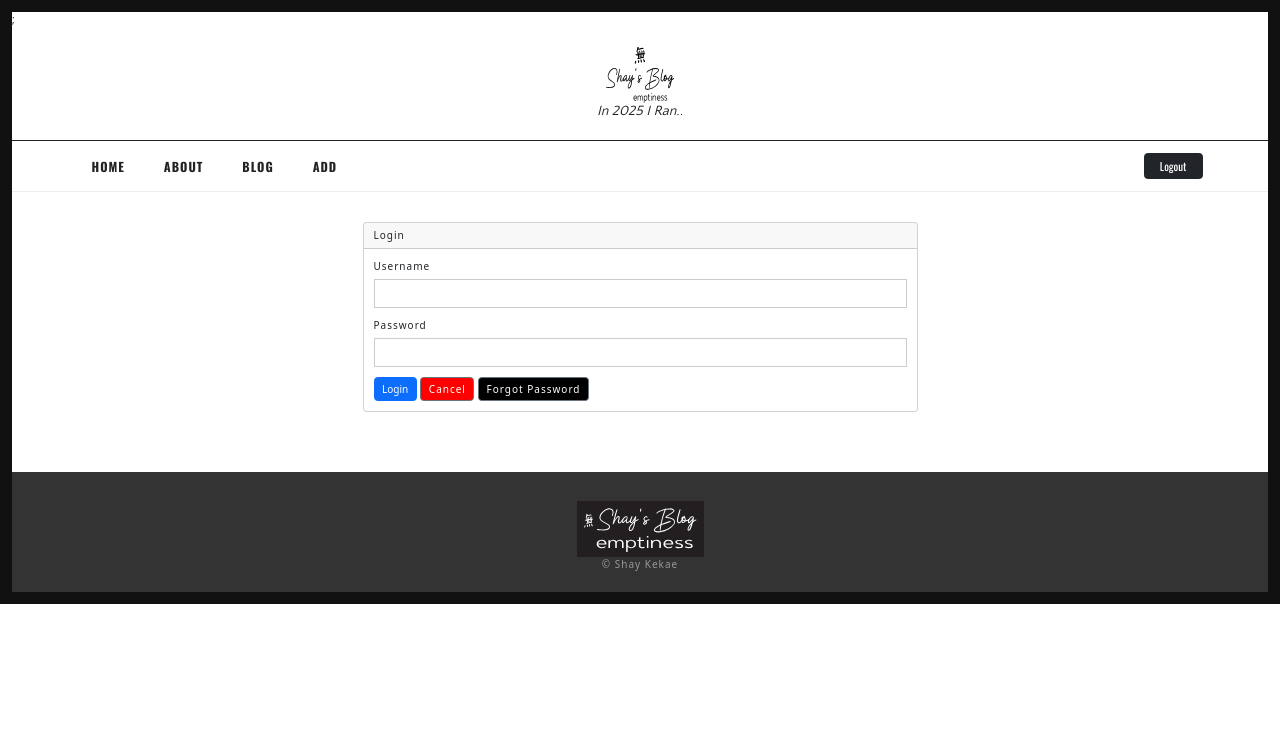
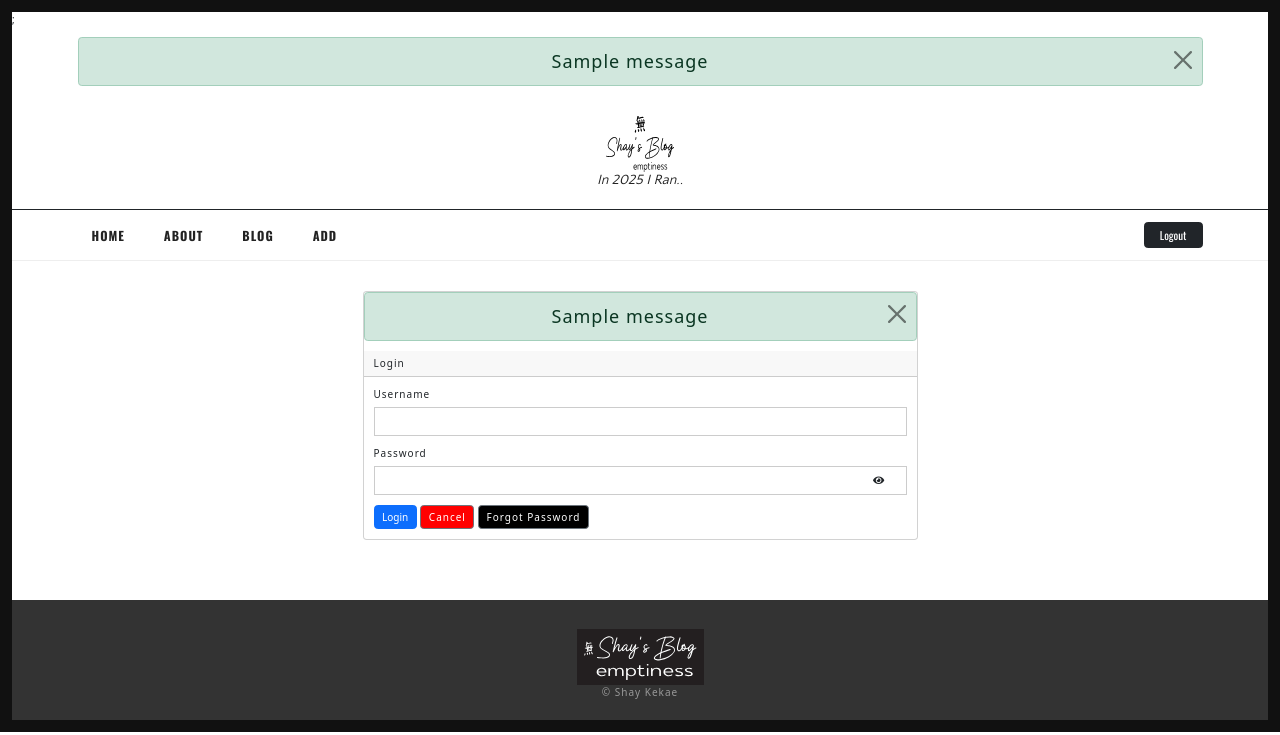
Before and after one commit to shaymk1/2025-i-ran-gallery, a Django app: page /login/ in a window 1280 px wide. Shown: the top 735 px of the page. Run offline with Django 5.2, Linux system fonts and the light colour scheme; data comes from the database, SQL or seed files in the repository; tables that the repository leaves empty hold one stand-in row (values such as "Sample post"); one stand-in notice (Sample message) is shown; parts of the project's set-up code (start-up, migrations or seed data) failed here and were passed over; some web fonts are replaced.

Commit message:
added new user and created the google/gmail app password for the user, updated the .env with new user credentials, added an eye icon to see the password with js to control it,

```diff
--- a/app/templates/base.html
+++ b/app/templates/base.html
@@ -26,9 +26,22 @@
     {% comment %} preferred URL {% endcomment %}
     <link rel="canonical" href="{{ request.build_absolute_uri }}">
 ;
-    <title>I Ran in 2025</title>
+    <title>In 2025, I Ran</title>
 </head>
 <body>
+    {% comment %} alert messages {% endcomment %}
+    {% if messages %}
+  <div class="container mt-3">
+    {% for message in messages %}
+      <div class="alert alert-{{ message.tags }} alert-dismissible fade show" role="alert">
+        {{ message }}
+        <button type="button" class="btn-close" data-bs-dismiss="alert" aria-label="Close"></button>
+      </div>
+    {% endfor %}
+  </div>
+{% endif %}
+
+{% comment %} header and navigation bar {% endcomment %}
 <header id="masthead" class="site-header">
     <div class="site-branding" style="text-align:center; margin-bottom:1rem;">
         <a href="{% url 'home' %}">
--- a/app/templates/login.html
+++ b/app/templates/login.html
@@ -3,6 +3,15 @@
 	<div class="row justify-content-center">
 		<div class="col-md-6">
 			<div class="card">
+				{% comment %} alert messages {% endcomment %}
+				{% if messages %}
+					{% for message in messages %}
+						<div class="alert alert-{{ message.tags }} alert-dismissible fade show" role="alert">
+						{{ message }}
+						<button type="button" class="btn-close" data-bs-dismiss="alert" aria-label="Close"></button>
+						</div>
+					{% endfor %}
+				{% endif %}
 				<div class="card-header">Login</div>
 				<div class="card-body">
 					<form
@@ -32,17 +41,28 @@
 						</div>
 
 						<!-- Password Field -->
-						<div class="mb-3">
+						<div class="mb-3 position-relative">
 							<label
 								for="password"
 								class="form-label"
 								>Password</label
 							>
+
 							<input
 								type="password"
 								class="form-control"
 								id="password"
 								name="password" />
+							<span
+								toggle="#password"
+								class="fa fa-fw fa-eye field-icon toggle-password"
+								style="
+									position: absolute;
+									top: 60%;
+									transform: translateX(-50%);
+									right: 15px;
+									cursor: pointer;
+								"></span>
 							<!-- name="password" is REQUIRED -->
 						</div>
 
@@ -51,15 +71,40 @@
 							class="btn btn-primary">
 							Login
 						</button>
-						<a href="{% url 'home' %}"class="btn btn-secondary" style="background-color:red;color:white;" >Cancel</a>
-						<a href="{% url 'password_reset' %}"class="btn btn-secondary" style="background-color:black;color:white;" >Forgot Password</a>
-
+						<a
+							href="{% url 'home' %}"
+							class="btn btn-secondary"
+							style="background-color: red; color: white"
+							>Cancel</a
+						>
+						<a
+							href="{% url 'password_reset' %}"
+							class="btn btn-secondary"
+							style="background-color: black; color: white"
+							>Forgot Password</a
+						>
 					</form>
-
-
 				</div>
 			</div>
 		</div>
 	</div>
 </div>
+{% comment %} for the eye icon for the password {% endcomment %}
+
+<script>
+	document.querySelectorAll('.toggle-password').forEach(function(element) {
+		element.addEventListener('click', function() {
+			const input = document.querySelector(this.getAttribute('toggle'));
+			if (input.type === "password") {
+				input.type = "text";
+				this.classList.remove("fa-eye");
+				this.classList.add("fa-eye-slash");
+			} else {
+				input.type = "password";
+				this.classList.remove("fa-eye-slash");
+				this.classList.add("fa-eye");
+			}
+		});
+	});
+	</script>
 {% endblock %}
```
